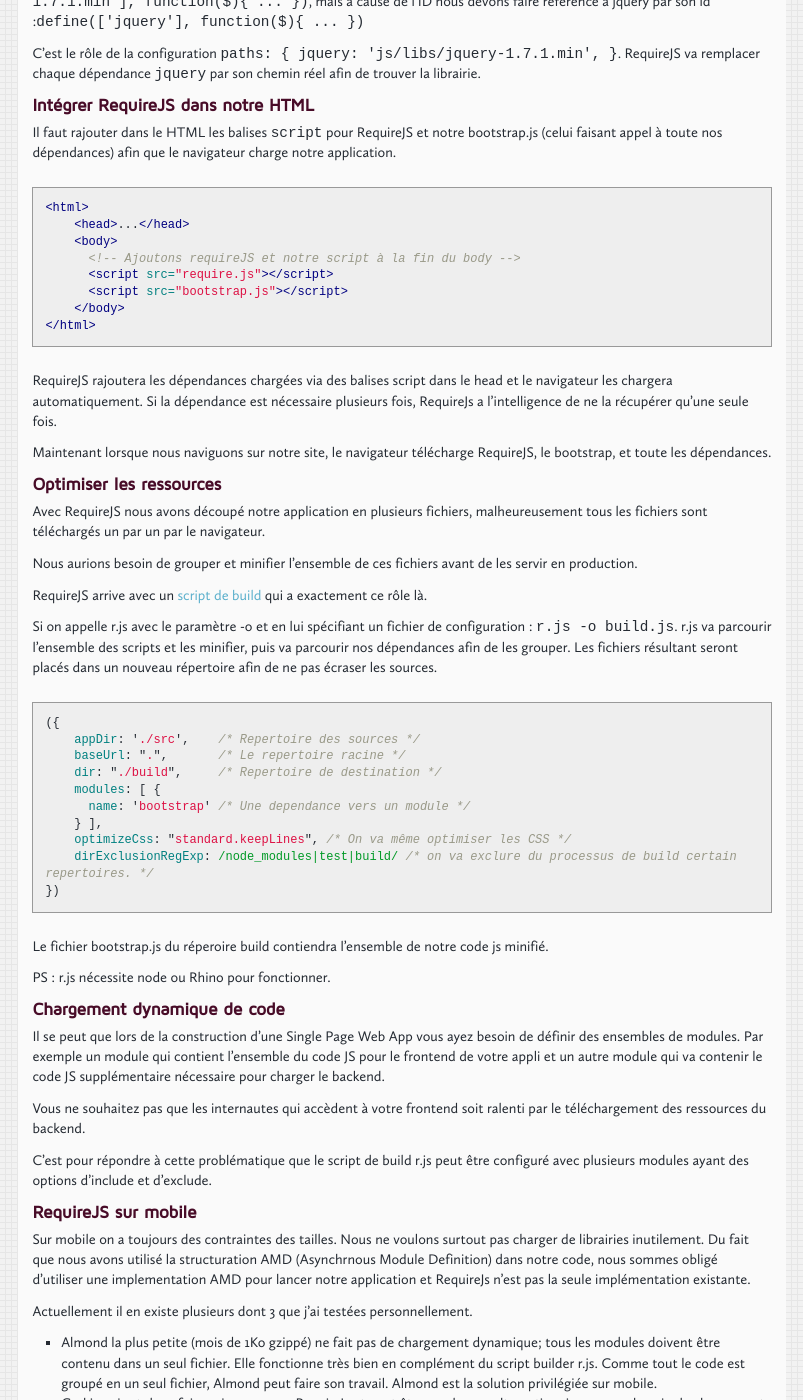
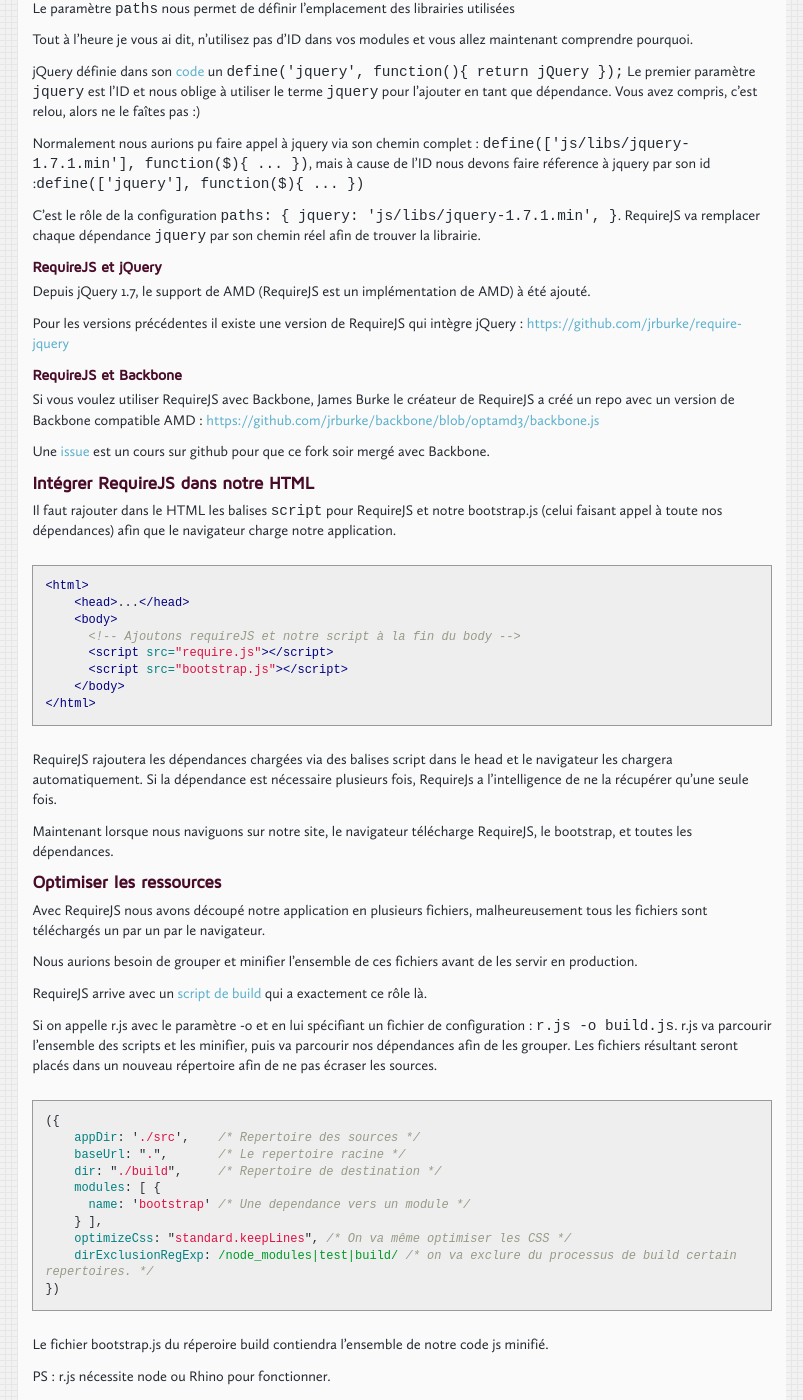
Before and after one commit to pullrequest/pullrequest.github.com, a Jekyll site: the page built from _posts/2012-01-04-requirejs.markdown, in a window 1280 px wide and 1400 px high, scrolled down 4327 px. Shown: the whole window, without its empty margins (132-935 px from the left). Built offline with Jekyll 4.4.1, drawn with Linux system fonts in a browser that asks for light colours; nearby versions of some CDN libraries; comment, search, counter and statistics services are not loaded; some of the changed text lies outside the part shown.

Commit message:
Fix typos + add RequireJS history

```diff
--- a/_posts/2012-01-04-requirejs.markdown
+++ b/_posts/2012-01-04-requirejs.markdown
@@ -30,13 +31,18 @@
 Object Litteral Pattern
 -----------------------
 <http://stackoverflow.com/questions/1600130/javascript-advantages-of-object-literal>
-Maintenant que nous savons isoler notre code, nous devons le découper pour éviter de se retrouver avec un seul gros fichier.
+
+Maintenant que nous savons isolé notre code, nous devons le découper pour éviter de se retrouver avec un seul gros fichier.
 
 A partir du moment où l'on découpe notre code, nous allons avoir besoin d'exporter des fonctions et des attributs publiquement dans une variable globale (ça va une seule, on ne crie pas au scandale tout de suite).
 
 {% highlight javascript %}
 // script1.js
 (function(){
+
+  // if window.myApp does not exist, create it with an empty object
+  // multiple = are allowed in JS
+  // `var a = a || {};` is often used in JS, it means `var a or= {}`
   var myApp = window.myApp = window.myApp || {};
 
   var aPublicVariable = 'I am public, yeahhh';
@@ -92,6 +98,10 @@
 
 C'est à ce moment que je commence à vous parler de RequireJS.
 
+RequireJS a été créé par [James Burke](https://github.com/jrburke), pour
+DOJO. Mais finalement, cette librairie à été séparé du projet initial pour
+devenir framework agnostique. Merci James ;)
+
 RequireJs va vous permettre de faire :
 
 *  de l'encapsulation (visibilité public / privée )
@@ -231,6 +241,21 @@
 
 C'est le rôle de la configuration `paths: { jquery: 'js/libs/jquery-1.7.1.min', }`. RequireJS va remplacer chaque dépendance `jquery` par son chemin réel afin de trouver la librairie.
 
+#### RequireJS et jQuery
+
+Depuis jQuery 1.7, le support de AMD (RequireJS est un implémentation de AMD) à été ajouté.
+
+Pour les versions précédentes il existe une version de RequireJS qui
+intègre jQuery : <https://github.com/jrburke/require-jquery>
+
+#### RequireJS et Backbone
+
+Si vous voulez utiliser RequireJS avec Backbone, James Burke le créateur
+de RequireJS a créé un repo avec un version de Backbone compatible AMD :
+<https://github.com/jrburke/backbone/blob/optamd3/backbone.js>
+
+Une [issue](https://github.com/documentcloud/backbone/pull/710) est un cours sur github pour que ce fork soir mergé avec
+Backbone.
 
 ### Intégrer RequireJS dans notre HTML
 
@@ -252,7 +277,7 @@
 est nécessaire plusieurs fois, RequireJs a l'intelligence de ne la
 récupérer qu'une seule fois.
 
-Maintenant lorsque nous naviguons sur notre site, le navigateur télécharge RequireJS, le bootstrap, et toute les dépendances.
+Maintenant lorsque nous naviguons sur notre site, le navigateur télécharge RequireJS, le bootstrap, et toutes les dépendances.
 
 
 ### Optimiser les ressources
@@ -293,16 +318,16 @@
 
 ### RequireJS sur mobile
 
-Sur mobile on a toujours des contraintes des tailles. Nous ne voulons surtout pas charger de librairies inutilement. Du fait que nous avons utilisé la structuration AMD (Asynchrnous Module Definition) dans notre code, nous sommes obligé d'utiliser une implementation AMD pour lancer notre application et RequireJs n'est pas la seule implémentation existante.
+Sur mobile on a toujours des contraintes des taille. Nous ne voulons surtout pas charger de librairies inutilement. Du fait que nous avons utilisé la structuration AMD (Asynchrnous Module Definition) dans notre code, nous sommes obligé d'utiliser une implementation AMD pour lancer notre application et RequireJs n'est pas la seule implémentation existante.
 
-Actuellement il en existe plusieurs dont 3 que j'ai testées personnellement.
+Actuellement il en existe plusieurs dont 3 que j'ai testé personnellement.
 
 * Almond la plus petite (mois de 1Ko gzippé) ne fait pas de chargement dynamique; tous les modules doivent être contenu dans un seul fichier. Elle fonctionne très bien en complément du script builder r.js. Comme tout le code est groupé en un seul fichier, Almond peut faire son travail. Almond est la solution privilégiée sur mobile.
 * Curl.js qui est deux fois moins gros que RequireJs et peut être une bonne alternative si vous avez besoin de chargement dynamique de code.
 
 Par contre, sur des projets un peu gros, souvent RequireJS est le seul à s'en sortir.
 
-Et voici une comparaisons des implémentations en terme de taille
+Et voici une comparaison des implémentations en terme de taille
 
     $ ls -l
     -rw-r--r-- 1 romain users  925 29 nov.  15:41 almond.min.js.gz
```
Also changed, not shown: other parts of _posts/2012-01-04-requirejs.markdown (+5 -4 lines).
